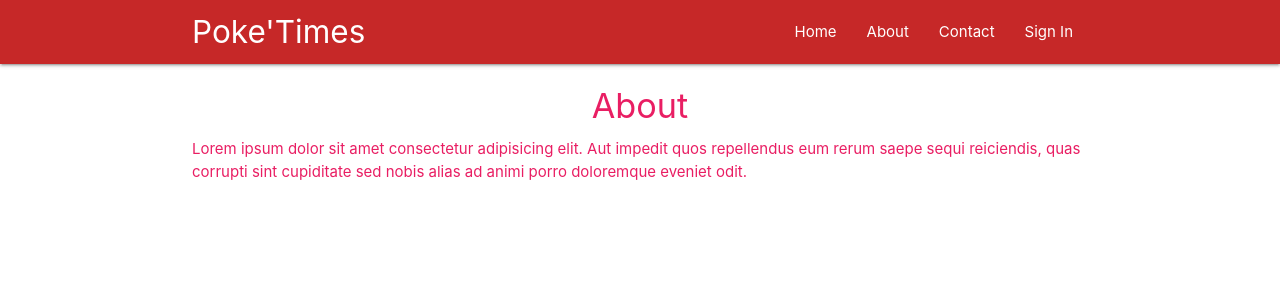
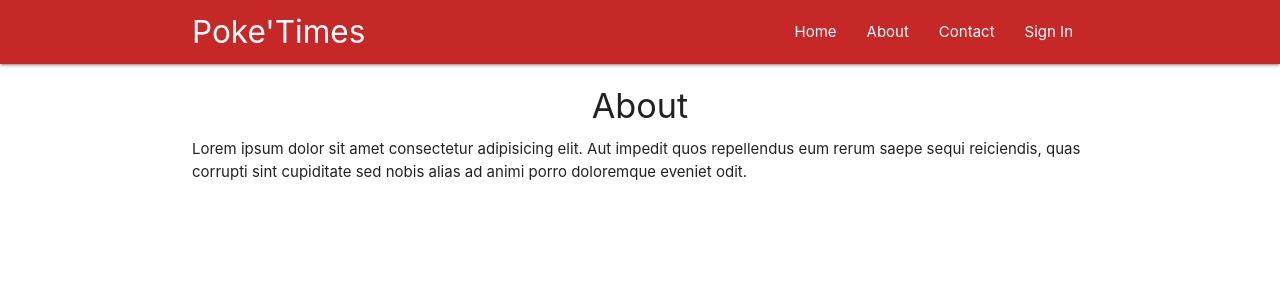
Before and after one commit to kieran-lockyer/poketimes, a React (Create React App) app: page /about in a window 1280 px wide. Shown: the top 300 px of the page. Built offline with nearby package versions, Linux system fonts and the light colour scheme; no server answers.

Commit message:
removed hoc

```diff
--- a/src/components/About.js
+++ b/src/components/About.js
@@ -1,5 +1,4 @@
 import React from 'react'
-import Rainbow from '../hoc/Rainbow'
 
 const About = () => {
     return(
@@ -10,4 +9,4 @@ const About = () => {
     )
 }
 
-export default Rainbow(About)
+export default About
--- a/src/hoc/Rainbow.js
+++ /dev/null
@@ -1,17 +0,0 @@
-import React from 'react'
-
-const Rainbow = (WrappedComponent) => {
-    const colours = ['red', 'pink', 'orange', 'blue', 'green', 'yellow']
-    const randomColour = colours[Math.floor(Math.random() * 5)]
-    const className = randomColour + '-text'
-
-    return (props) => {
-        return (
-            <div className={className}>
-                <WrappedComponent {...props} />
-            </div>
-        )
-    }
-}
-
-export default Rainbow
```
